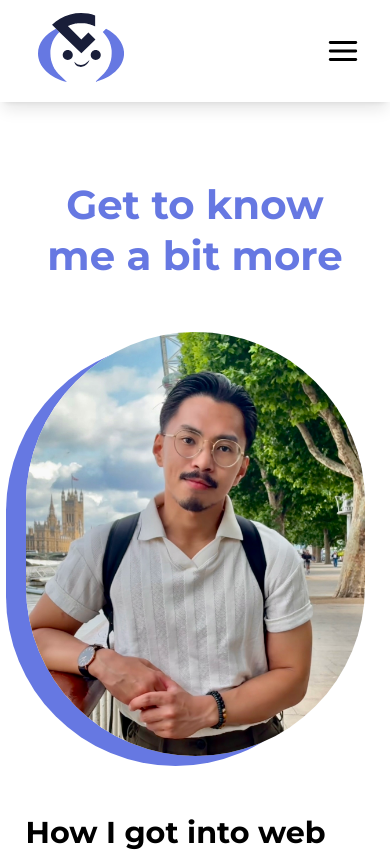
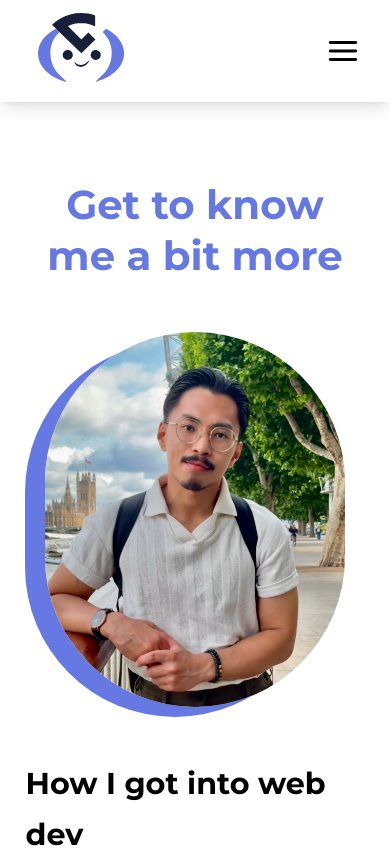
Before and after one commit to johnjovero98/johnjovero-portfolio, a Next.js app: page /about in a window 390 px wide. Shown: the top 852 px of the page. Built offline with nearby package versions, Linux system fonts and the light colour scheme.

Commit message:
about page: fix image sizing

```diff
--- a/app/about/page.js
+++ b/app/about/page.js
@@ -9,22 +9,22 @@ export default function AboutPage() {
         <Header />
 
         <main className="about-page">
-            <div className="container mx-auto max-w-5xl p-1 min-h-[100dvh]">
+            <div className="container max-w-5xl mx-auto p-1 min-h-[100dvh]">
                 <div className="hidden md:lg:block">
                     <AnimatedBackground />
                 </div>
 
-                <h2 className="text-h4 lg:text-h2 font-bold text-balance mt-2 mb-2 text-blue-300 text-center">Get to know me a bit more</h2>
+                <h2 className="text-h4 md:text-h2 font-bold text-balance mt-2 mb-2 text-blue-300 text-center">Get to know me a bit more</h2>
 
                 <div className="flex gap-2 flex-col lg:flex-row items-start">
                     {/* about page img */}
-                    <div className="lg:w-[25%] lg:sticky lg:top-[10.5rem]">
+                    <div className="w-full lg:w-1/4 lg:sticky lg:top-[10.5rem] flex justify-center">
                         <Image
                             src={'/img/about-page-img.jpg'}
-                            width={1000}
-                            height={1000}
-                            className="about-img shadow-blue-300 w-full object-cover rounded-full"
-                            alt="Picuture of John working from home"
+                            width={300}
+                            height={300}
+                            className="about-img shadow-blue-300 object-cover rounded-full"
+                            alt="Picuture of John hanging around the River Thames in London"
                         />
                     </div>
 
```
